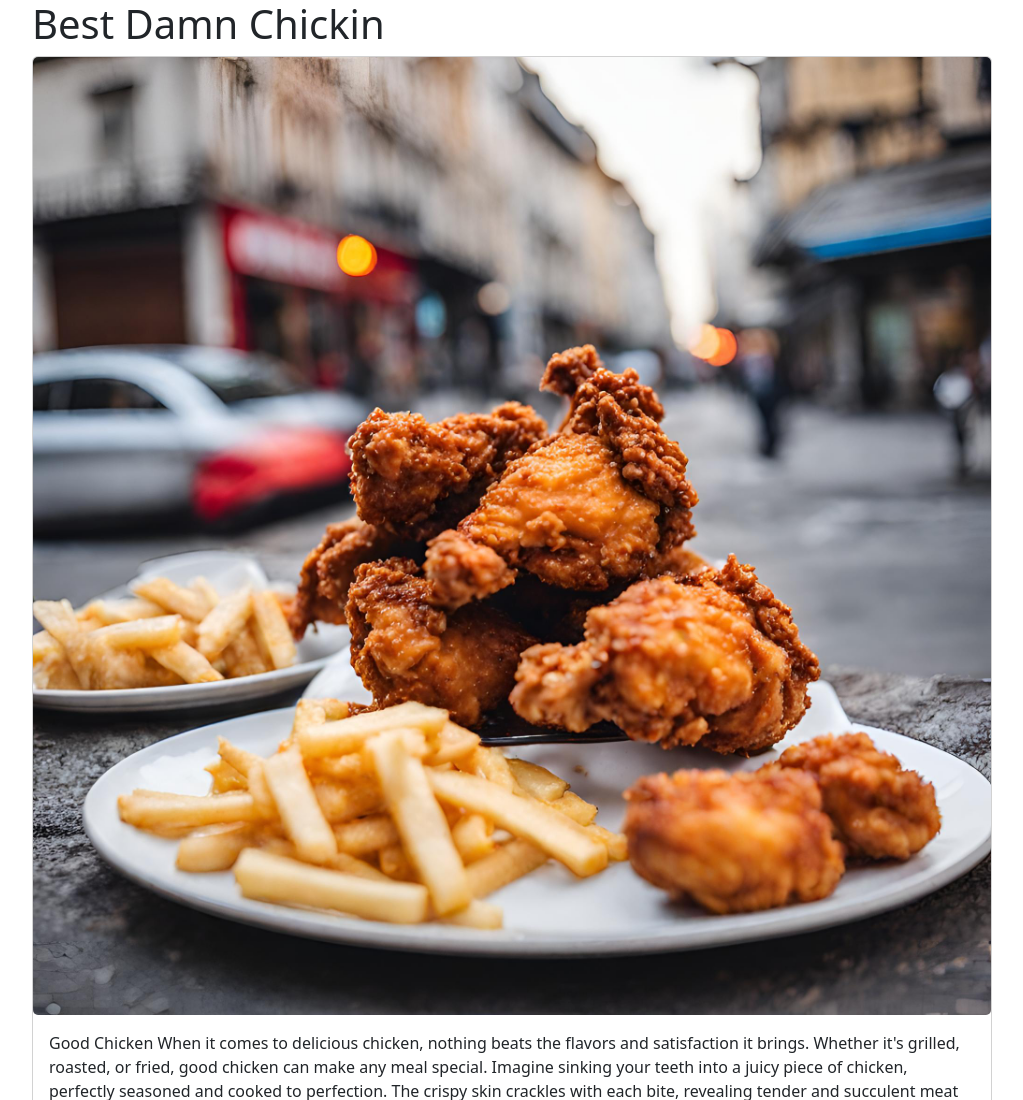
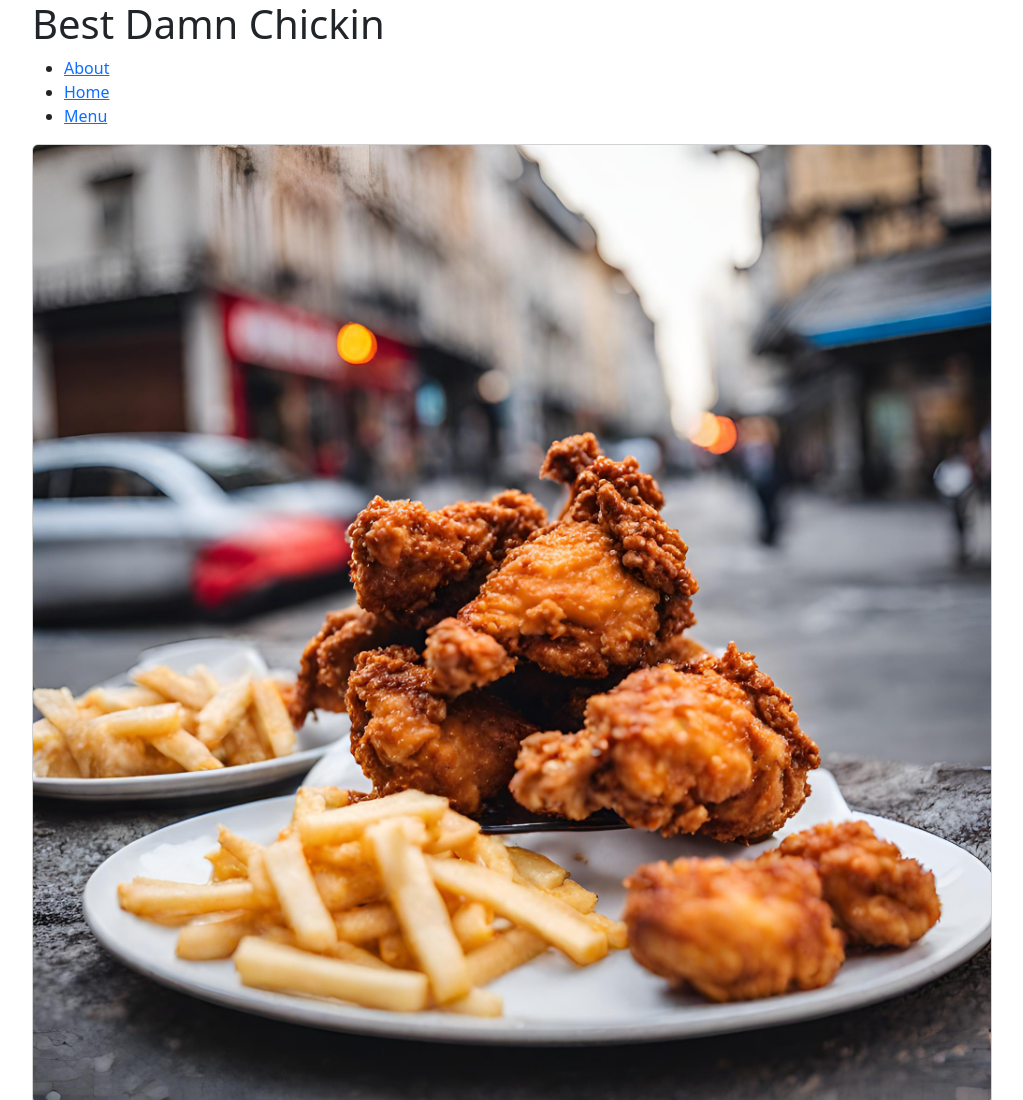
Before and after one commit to djembeman2/love.mine, a plain HTML site: page index.html in a window 1280 px wide. Shown: the top 1100 px of the page, without its empty margins (50-1073 px from the left). Drawn offline with nearby package versions, Linux system fonts and the light colour scheme; a script that the page names is missing.

Commit message:
added links to home page

```diff
--- a/index.html
+++ b/index.html
@@ -15,9 +15,23 @@
     <h1>
       Best Damn Chickin
     </h1>
+    <ul>
+      <li>
+        <a href="about.html">About</a>
+      </li>
+      <li>
+        <a href="index.html">Home</a>
+      </li>
+      <li>
+        <a href="menu.html">
+          Menu
+        </a>
+      </li>
+    </ul>
     <div class="card" style="width: 60em;">
       <img src="docs/willie.jpg" class="card-img" alt="Chicken street">
       <div class="card-body">
+
         <p class="card-text">Good Chicken
           When it comes to delicious chicken, nothing beats the flavors and satisfaction it brings. Whether it's
           grilled, roasted, or fried, good chicken can make any meal special.
```
